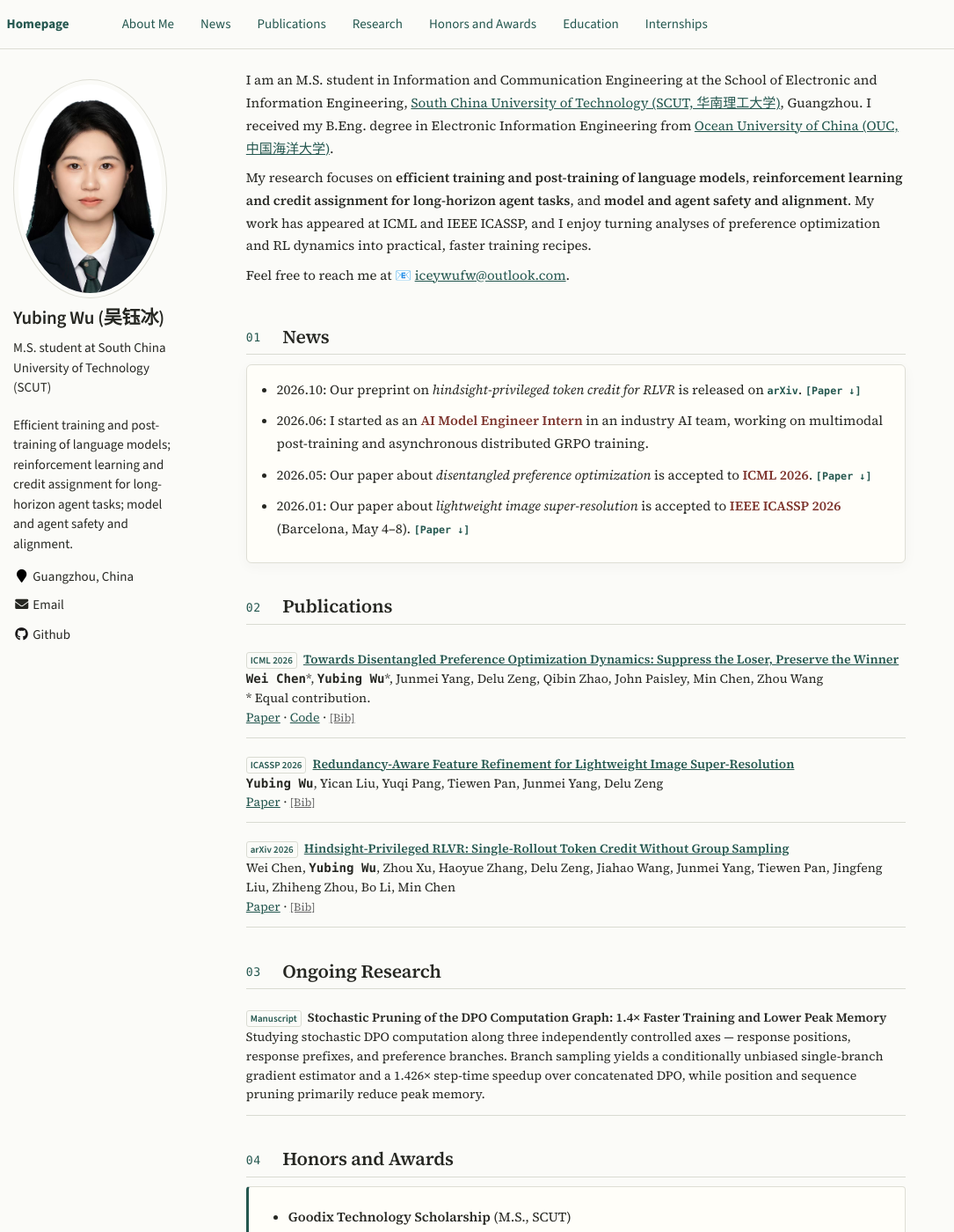
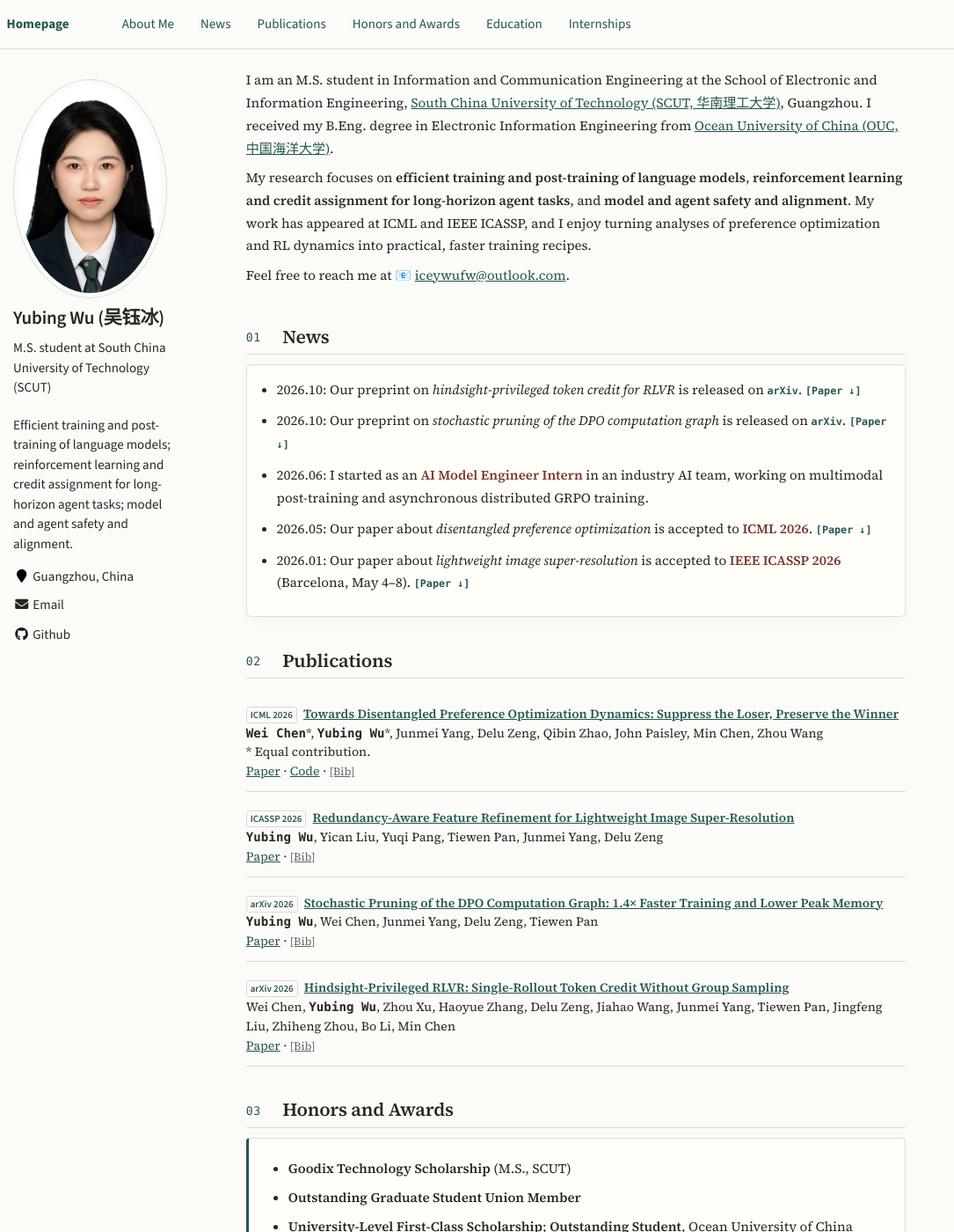
Before and after one commit to IceyWuu/IceyWuu.github.io, a Jekyll site: the page built from _pages/about.md, in a window 1280 px wide and 1400 px high. Shown: the whole window at 88% size, without its empty margins (0-1085 px from the left). Built offline with Jekyll 4.4.1, drawn with Linux system fonts in a browser that asks for light colours.

Commit message:
Add arXiv preprint 2610.29538 to publications; drop Research section
- Move Stochastic Pruning of the DPO Computation Graph (first author)
  from Ongoing Research to Publications with arXiv link and BibTeX
- Add news item; remove Research nav entry and renumber sections

```diff
--- a/_data/navigation.yml
+++ b/_data/navigation.yml
@@ -9,9 +9,6 @@ main:
   - title: "Publications"
     url: "/#publications"
 
-  - title: "Research"
-    url: "/#research"
-
   - title: "Honors and Awards"
     url: "/#honors"
 
--- a/_pages/about.md
+++ b/_pages/about.md
@@ -20,6 +20,7 @@ Feel free to reach me at 📧 <a href="mailto:iceywufw&#64;outlook.com">iceywufw
 # <span class="section-number">01</span> News
 <ul class="news-list">
 <li>2026.10: Our preprint on <em>hindsight-privileged token credit for RLVR</em> is released on <a href="https://arxiv.org/abs/2610.20497">arXiv</a>. <a href="#chen2026hindsight">[Paper ↓]</a></li>
+<li>2026.10: Our preprint on <em>stochastic pruning of the DPO computation graph</em> is released on <a href="https://arxiv.org/abs/2610.29538">arXiv</a>. <a href="#wu2026stochastic">[Paper ↓]</a></li>
 <li>2026.06: I started as an <strong>AI Model Engineer Intern</strong> in an industry AI team, working on multimodal post-training and asynchronous distributed GRPO training.</li>
 <li>2026.05: Our paper about <em>disentangled preference optimization</em> is accepted to <strong>ICML 2026</strong>. <a href="#wu2026towards">[Paper ↓]</a></li>
 <li>2026.01: Our paper about <em>lightweight image super-resolution</em> is accepted to <strong>IEEE ICASSP 2026</strong> (Barcelona, May 4–8). <a href="#wu2026redundancy">[Paper ↓]</a></li>
@@ -49,6 +50,16 @@ Feel free to reach me at 📧 <a href="mailto:iceywufw&#64;outlook.com">iceywufw
 
 </div>
 
+<span class='anchor' id='wu2026stochastic'></span>
+
+<div class="publication-entry" markdown="1">
+
+<span class="publication-venue">arXiv 2026</span> [**Stochastic Pruning of the DPO Computation Graph: 1.4× Faster Training and Lower Peak Memory**](https://arxiv.org/abs/2610.29538)<br>
+**`Yubing Wu`**, Wei Chen, Junmei Yang, Delu Zeng, Tiewen Pan<br>
+[Paper](https://arxiv.org/abs/2610.29538) · <a href="#" onclick="return copyBib('wu2026stochastic', event)" style="color: #666; font-size: 0.9em;">[Bib]</a>
+
+</div>
+
 <span class='anchor' id='chen2026hindsight'></span>
 
 <div class="publication-entry" markdown="1">
@@ -59,18 +70,8 @@ Wei Chen, **`Yubing Wu`**, Zhou Xu, Haoyue Zhang, Delu Zeng, Jiahao Wang, Junmei
 
 </div>
 
-<span class='anchor' id='research'></span>
-# <span class="section-number">03</span> Ongoing Research
-
-<div class="publication-entry" markdown="1">
-
-<span class="publication-venue">Manuscript</span> **Stochastic Pruning of the DPO Computation Graph: 1.4× Faster Training and Lower Peak Memory**<br>
-Studying stochastic DPO computation along three independently controlled axes — response positions, response prefixes, and preference branches. Branch sampling yields a conditionally unbiased single-branch gradient estimator and a 1.426× step-time speedup over concatenated DPO, while position and sequence pruning primarily reduce peak memory.
-
-</div>
-
 <span class='anchor' id='honors'></span>
-# <span class="section-number">04</span> Honors and Awards
+# <span class="section-number">03</span> Honors and Awards
 <div class="quiet-note">
   <ul>
     <li><b>Goodix Technology Scholarship</b> (M.S., SCUT)</li>
@@ -82,7 +83,7 @@ Studying stochastic DPO computation along three independently controlled axes
 </div>
 
 <span class='anchor' id='education'></span>
-# <span class="section-number">05</span> Education
+# <span class="section-number">04</span> Education
 <div class="entry-list">
 <div class="profile-entry">
   <img src="images/scut.png" alt="SCUT">
@@ -102,7 +103,7 @@ Studying stochastic DPO computation along three independently controlled axes
 </div>
 
 <span class='anchor' id='internships'></span>
-# <span class="section-number">06</span> Internships
+# <span class="section-number">05</span> Internships
 <div class="entry-list">
 <div class="profile-entry" style="grid-template-columns: minmax(0, 1fr);">
   <div>
@@ -117,6 +118,7 @@ Studying stochastic DPO computation along three independently controlled axes
 var bibData = {
   "wu2026towards": "@inproceedings{wu2026towards,\n  title={Towards Disentangled Preference Optimization Dynamics: Suppress the Loser, Preserve the Winner},\n  author={Wei Chen and Yubing Wu and Junmei Yang and Delu Zeng and Qibin Zhao and John Paisley and Min Chen and Zhou Wang},\n  booktitle={International Conference on Machine Learning (ICML)},\n  year={2026},\n  note={Wei Chen and Yubing Wu contributed equally},\n  url={https://arxiv.org/abs/2604.18239}\n}",
   "wu2026redundancy": "@inproceedings{wu2026redundancy,\n  title={Redundancy-Aware Feature Refinement for Lightweight Image Super-Resolution},\n  author={Yubing Wu and Yican Liu and Yuqi Pang and Tiewen Pan and Junmei Yang and Delu Zeng},\n  booktitle={IEEE International Conference on Acoustics, Speech and Signal Processing (ICASSP)},\n  year={2026},\n  url={https://doi.org/10.1109/ICASSP55912.2026.11464928}\n}",
+  "wu2026stochastic": "@misc{wu2026stochastic,\n  title={Stochastic Pruning of the DPO Computation Graph: 1.4x Faster Training and Lower Peak Memory},\n  author={Yubing Wu and Wei Chen and Junmei Yang and Delu Zeng and Tiewen Pan},\n  year={2026},\n  eprint={2610.29538},\n  archivePrefix={arXiv},\n  url={https://arxiv.org/abs/2610.29538}\n}",
   "chen2026hindsight": "@misc{chen2026hindsight,\n  title={Hindsight-Privileged RLVR: Single-Rollout Token Credit Without Group Sampling},\n  author={Wei Chen and Yubing Wu and Zhou Xu and Haoyue Zhang and Delu Zeng and Jiahao Wang and Junmei Yang and Tiewen Pan and Jingfeng Liu and Zhiheng Zhou and Bo Li and Min Chen},\n  year={2026},\n  eprint={2610.20497},\n  archivePrefix={arXiv},\n  url={https://arxiv.org/abs/2610.20497}\n}"
 };
 
```
